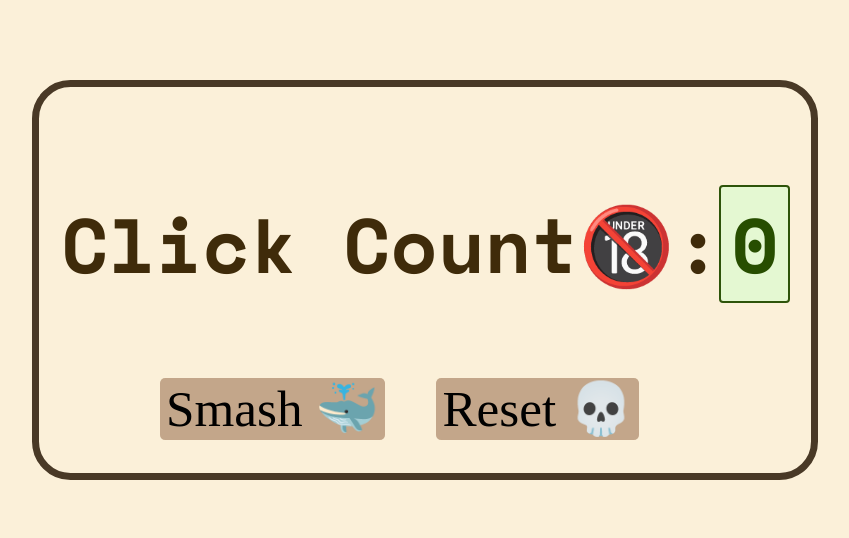
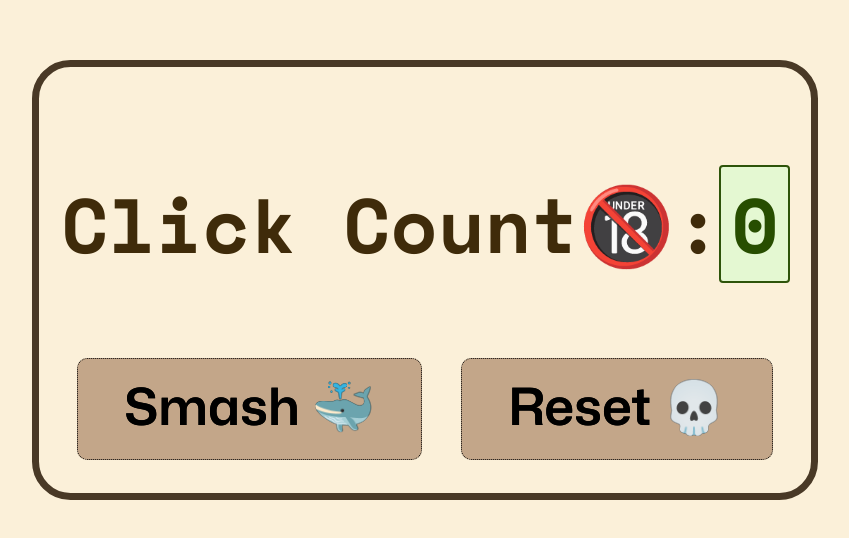
Before and after one commit to mithil404/mithil404.github.io, a plain HTML site: page DumbClicker.html in a window 1280 px wide. Shown: the part 112-650 px from the top of the page, without its empty margins (215-1064 px from the left). Drawn offline with nearby package versions, Linux system fonts and the light colour scheme.

Commit message:
change display to grid for buttons

```diff
--- /dev/null
+++ b/DumbClicker.css
@@ -0,0 +1,65 @@
+@font-face {
+    font-family: 'Mona Sans';
+    src:
+      url('Mona-Sans.woff2') format('woff2 supports variations'),
+      url('Mona-Sans.woff2') format('woff2-variations');
+    font-weight: 200 900;
+    font-stretch: 75% 125%;
+  }
+
+body {
+    font-size: 6vw;
+    height: 90%;
+    width: 90%;
+    margin-left: 5%;
+    margin-top: 2.5%;
+    position:absolute;
+    display: flex;
+    align-items: center;
+    justify-content: center;
+    background-color: #FBF0D9;
+}
+button{
+font-family: "Mona Sans";
+font-weight: 600;
+text-shadow: 0 0 0.2px #010100;
+border-width: 1px;
+border-style: dotted;
+font-size: 4vw;
+background-color: #70391467;
+border-radius: 0.2em;
+margin-bottom: 10px;
+transition: all 0.5s linear;
+cursor: pointer;
+height: 8vw;
+}
+button:hover{
+transition:ease 0.05s;
+border-style: dotted;
+border-radius: 0.2em;
+box-shadow: 0 0px 10px #9ecaed;
+/* background-color: #709e6a7c; */
+}
+button:active{
+background-color: #e4f8d2;
+border-radius: 0.2em;
+box-shadow: 0 0 10px #4795d4;
+}
+.main{
+color: #3f2b0a;
+-webkit-touch-callout: none;
+-webkit-user-select: none;
+-khtml-user-select: none;
+-moz-user-select: none;
+-ms-user-select: none;
+user-select: none;
+width: auto;
+height: auto;
+border: 0.1em;
+border-color:#493926;
+border-style: solid;
+border-radius: 0.5em;
+padding: 0.3em;
+transition: all 0.5s linear;
+font-family: 'Space Mono', monospace;
+}
--- a/DumbClicker.html
+++ b/DumbClicker.html
@@ -1,67 +1,15 @@
 <!DOCTYPE html>
 <html>
-    <style>
-        body {
-        font-size: 6vw;
-        height: 90%;
-        width: 90%;
-        margin-left: 5%;
-        margin-top: 2.5%;
-        position:absolute;
-        display: flex;
-        align-items: center;
-        justify-content: center;
-        background-color: #FBF0D9;
-}
-button{
-    font-family: "Bahnschrift";
-    border-width: 1px;
-    border-style: none;
-    font-size: 4vw;
-    background-color: #70391467;
-    border-radius: 0.1em;
-    margin-bottom: 10px;
-    transition: all 0.5s linear;
-    cursor: pointer;
-}
-button:hover{
-    transition:ease 0.05s;
-    border-style: none;
-    border-radius: 0.1em;
-    box-shadow: 0 0px 10px #9ecaed;
-    /* background-color: #709e6a7c; */
-}
-button:active{
-    background-color: #e4f8d2;
-    outline: none;
-    box-shadow: 0 0 10px #4795d4;
-}
-.main{
-    color: #3f2b0a;
-    -webkit-touch-callout: none;
-    -webkit-user-select: none;
-    -khtml-user-select: none;
-    -moz-user-select: none;
-    -ms-user-select: none;
-    user-select: none;
-    width: auto;
-    height: auto;
-    border: 0.1em;
-    border-color:#493926;
-    border-style: solid;
-    border-radius: 0.5em;
-    padding: 0.3em;
-    transition: all 0.5s linear;
-    font-family: 'Space Mono', monospace;
-}
-    </style>
 <head>
     <meta charset="UTF-8">
+    <link rel="preload" href="Mona-Sans.woff2" as="font" type="font/woff2" crossorigin>
+    <link rel="stylesheet" href="./DumbClicker.css">
+    <link rel="icon" type="image/x-icon" href="./favicon.ico">
     <meta name="viewport" content="width=device-width, initial-scale=1.0">
     <link rel="preconnect" href="https://fonts.googleapis.com">
     <link rel="preconnect" href="https://fonts.gstatic.com" crossorigin>
     <link href="https://fonts.googleapis.com/css2?family=Space+Mono:wght@700&display=swap" rel="stylesheet">
-    <title>First JS</title>
+    <title>Dumb Clicker</title>
 </head>
 <body>
     <script defer src="./first.js"></script>
@@ -70,9 +18,9 @@ button:active{
             <p style="float: left;">Click Count🔞:</p>
             <p style="float: left; outline-style: solid;  outline-width: 2px; width: fit-content; padding-left: 10px; padding-right: 10px; outline-color: #2d540a; border-radius: 2px; background-color: #e4f8d2; color:rgb(39, 78, 0);" id="smthg">0</p>
         </div>
-        <div style="display:flex; align-items: center; justify-content: center; clear: both;">
-            <button style="margin-right: 1em;" onclick="inc()">Smash 🐳</button>
-            <button style="margin-right: 1em;" onclick="reset()">Reset 💀</button>
+        <div style="display:grid; clear: both; grid-template-columns: auto auto; column-gap: 0.5em; padding-left: 0.2em; padding-right: 0.2em;">
+            <button onclick="inc()">Smash 🐳</button>
+            <button onclick="reset()">Reset 💀</button>
         </div>
 </div>
 </body>
```
Also changed, not shown: first.js (+5 -5 lines), index.html (+1 -1 lines), Mona-Sans.woff2 (added), android-chrome-192x192.png (added), android-chrome-512x512.png (added), apple-touch-icon.png (added), favicon-16x16.png (added), favicon-32x32.png (added), favicon.ico (added), site.webmanifest (added).
